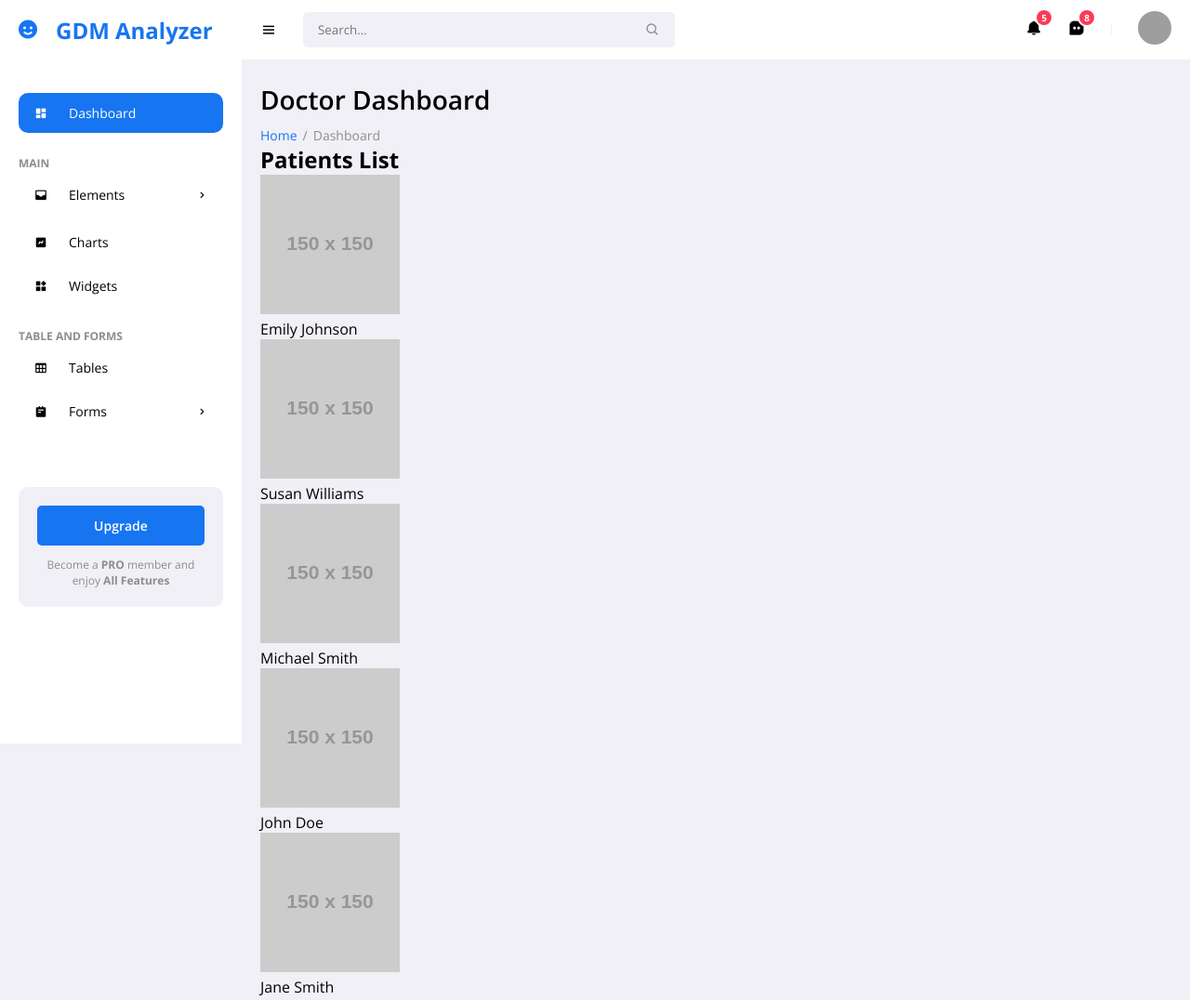
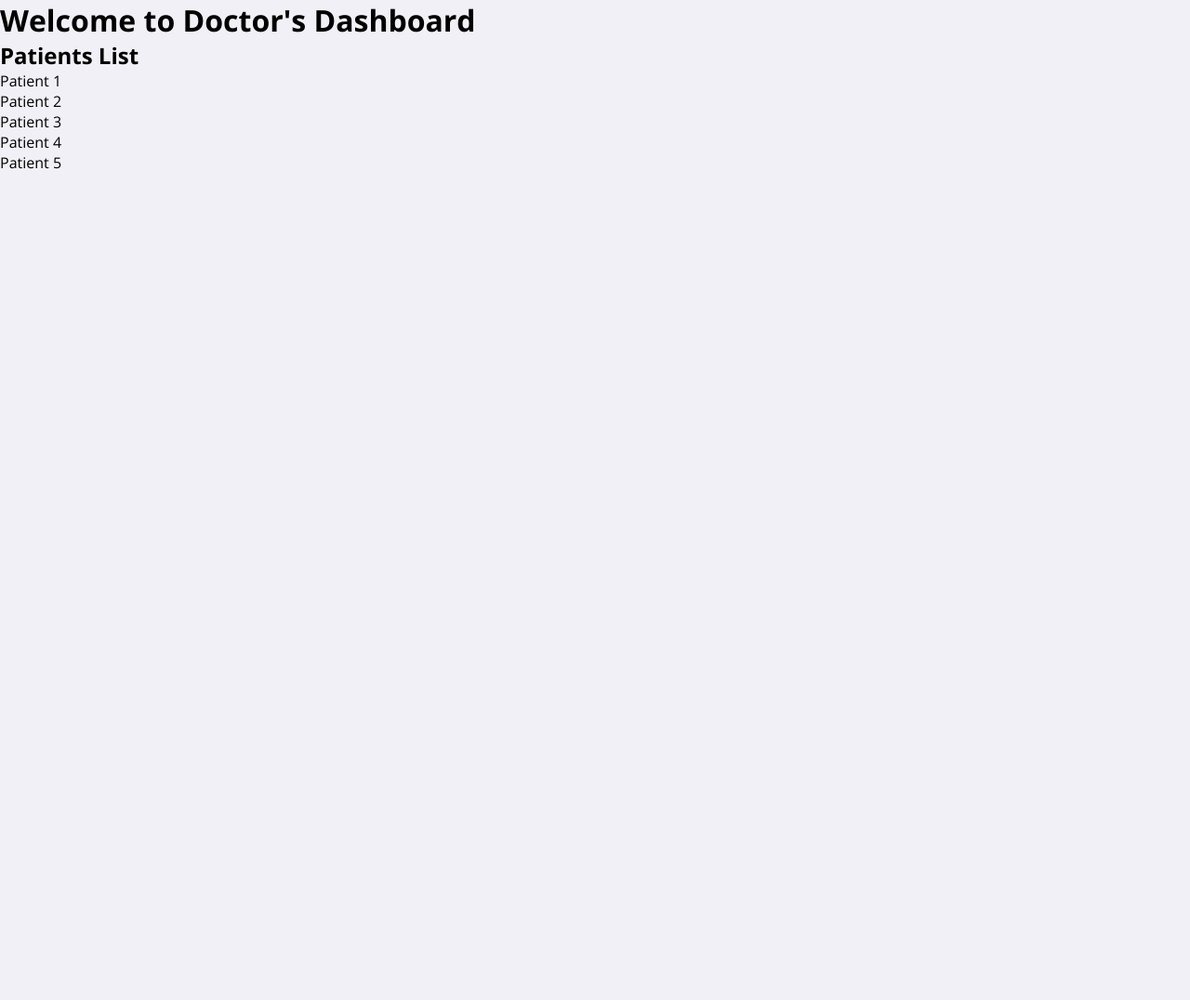
Before and after one commit to shwetha-saravanan/docdash, a plain HTML site: page index.html in a window 1280 px wide. Shown: the whole page at 93% size. After the commit the page ends 800 px from the top, so only its background shows below. Drawn offline with nearby package versions, Linux system fonts and the light colour scheme; grey boxes are pictures that could not be loaded; placeholder pictures from the web are drawn by us.

Commit message:
Update index.html

```diff
--- a/index.html
+++ b/index.html
@@ -1,5 +1,3 @@
-<!-- patients.html -->
-
 <!DOCTYPE html>
 <html lang="en">
 <head>
@@ -7,11 +5,26 @@
   <meta name="viewport" content="width=device-width, initial-scale=1.0">
 <link href='https://unpkg.com/boxicons@2.0.9/css/boxicons.min.css' rel='stylesheet'>
 	<link rel="stylesheet" href="style.css">
-    <title>Doctor Dashboard - Patients List</title>
+  <title>Doctor's Dashboard</title>
+  <!-- Add any CSS styling links here -->
 </head>
 <body>
-    <section id="sidebar">
-        <a href="#" class="brand"><i class='bx bxs-smile icon'></i> GDM Analyzer</a>
+  <h1>Welcome to Doctor's Dashboard</h1>
+  <div class="patient-list">
+    <h2>Patients List</h2>
+    <div class="patient-box" data-patient-id="1">Patient 1</div>
+    <div class="patient-box" data-patient-id="2">Patient 2</div>
+    <div class="patient-box" data-patient-id="3">Patient 3</div>
+    <div class="patient-box" data-patient-id="4">Patient 4</div>
+    <div class="patient-box" data-patient-id="5">Patient 5</div>
+  </div>
+
+  <div class="patient-dashboard" style="display: none;">
+    <button id="back-button">Back to Patient List</button>
+    <div class="patient-details">
+      <h2>Patient Details</h2>
+      <div class="patient-details-container">
+        <!-- Patient details will be displayed here -->
           	<ul class="side-menu">
 			<li><a href="#" class="active"><i class='bx bxs-dashboard icon' ></i> Dashboard</a></li>
 			<li class="divider" data-text="main">Main</li>
@@ -23,98 +36,20 @@
 					<li><a href="#">Pregnancy Month</a></li>
 					<li><a href="#">OGTT 1h/2h</a></li>
 				        <li><a href="#">GDM/Non-GDM</a></li>
+
 				</ul>
 			</li>
-            <li><a href="#"><i class='bx bxs-chart icon' ></i> Charts</a></li>
-            <li><a href="#"><i class='bx bxs-widget icon' ></i> Widgets</a></li>
-            <li class="divider" data-text="table and forms">Table and forms</li>
-            <li><a href="#"><i class='bx bx-table icon' ></i> Tables</a></li>
-            <li>
-                <a href="#"><i class='bx bxs-notepad icon' ></i> Forms <i class='bx bx-chevron-right icon-right' ></i></a>
-                <ul class="side-dropdown">
-                    <li><a href="#">Basic</a></li>
-                    <li><a href="#">Select</a></li>
-                    <li><a href="#">Checkbox</a></li>
-                    <li><a href="#">Radio</a></li>
-                </ul>
-            </li>
-        </ul>
-        <div class="ads">
-            <div class="wrapper">
-                <a href="#" class="btn-upgrade">Upgrade</a>
-                <p>Become a <span>PRO</span> member and enjoy <span>All Features</span></p>
-            </div>
-        </div>
-    </section>
-
-    <section id="content">
-        <!-- NAVBAR -->
-        <nav>
-            <i class='bx bx-menu toggle-sidebar' ></i>
-            <form action="#">
-                <div class="form-group">
-                    <input type="text" placeholder="Search...">
-                    <i class='bx bx-search icon' ></i>
-                </div>
-            </form>
-            <a href="#" class="nav-link">
-                <i class='bx bxs-bell icon' ></i>
-                <span class="badge">5</span>
-            </a>
-            <a href="#" class="nav-link">
-                <i class='bx bxs-message-square-dots icon' ></i>
-                <span class="badge">8</span>
-            </a>
-            <span class="divider"></span>
-            <div class="profile">
-                <img src="https://images.unsplash.com/photo-1517841905240-472988babdf9?ixid=MnwxMjA3fDB8MHxzZWFyY2h8NHx8cGVvcGxlfGVufDB8fDB8fA%3D%3D&ixlib=rb-1.2.1&auto=format&fit=crop&w=500&q=60" alt="">
-                <ul class="profile-link">
-                    <li><a href="#"><i class='bx bxs-user-circle icon' ></i> Profile</a></li>
-                    <li><a href="#"><i class='bx bxs-cog' ></i> Settings</a></li>
-                    <li><a href="#"><i class='bx bxs-log-out-circle' ></i> Logout</a></li>
-                </ul>
-            </div>
-        </nav>
-        <!-- NAVBAR -->
-
-        <!-- MAIN -->
-        <main>
-            <h1 class="title">Doctor Dashboard</h1>
-            <ul class="breadcrumbs">
-                <li><a href="#">Home</a></li>
-                <li class="divider">/</li>
-                <li><a href="#" class="active">Dashboard</a></li>
-            </ul>
-            <div class="patient-list">
-                <h2>Patients List</h2>
-                <div class="patient-box" onclick="navigateToPatientDashboard(1)">
-                    <img src="https://via.placeholder.com/150" alt="Patient 1">
-                    <p>Emily Johnson</p>
-                </div>
-                <div class="patient-box" onclick="navigateToPatientDashboard(2)">
-                    <img src="https://via.placeholder.com/150" alt="Patient 2">
-                    <p>Susan Williams</p>
-                </div>
-                <div class="patient-box" onclick="navigateToPatientDashboard(3)">
-                    <img src="https://via.placeholder.com/150" alt="Patient 3">
-                    <p>Michael Smith</p>
-                </div>
-                <div class="patient-box" onclick="navigateToPatientDashboard(4)">
-                    <img src="https://via.placeholder.com/150" alt="Patient 4">
-                    <p>John Doe</p>
-                </div>
-                <div class="patient-box" onclick="navigateToPatientDashboard(5)">
-                    <img src="https://via.placeholder.com/150" alt="Patient 5">
-                    <p>Jane Smith</p>
       </div>
     </div>
 
-        </main>
-        <!-- MAIN -->
-
-    </section>
+    <div class="ogtt-charts">
+      <h2>OGTT Charts</h2>
+      <!-- Charts will be displayed here -->
+    </div>
+  </div>
 
 	<script src="https://cdn.jsdelivr.net/npm/apexcharts"></script>
 	<script src="script.js"></script>
+  <!-- Add any script tags for JavaScript code -->
 </body>
 </html>
```
Lines whose indentation alone changed are shown as unchanged.
